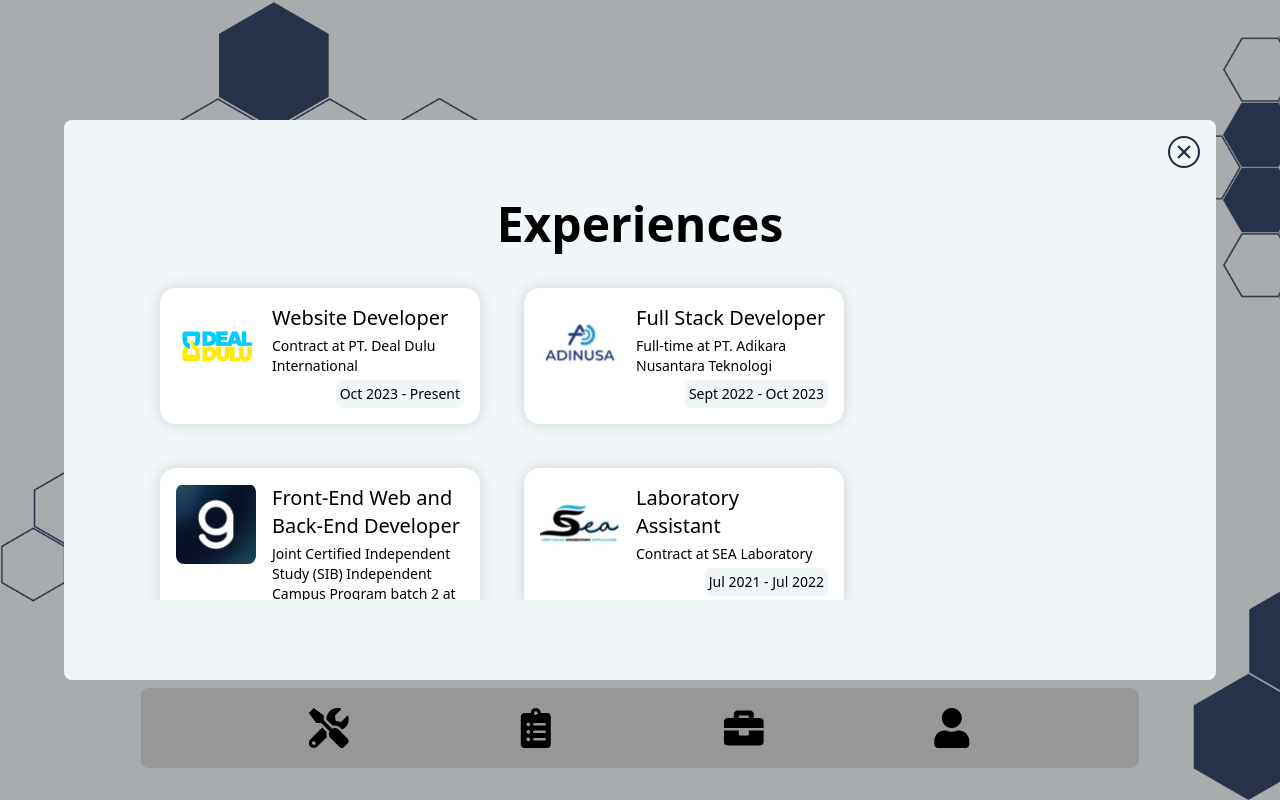
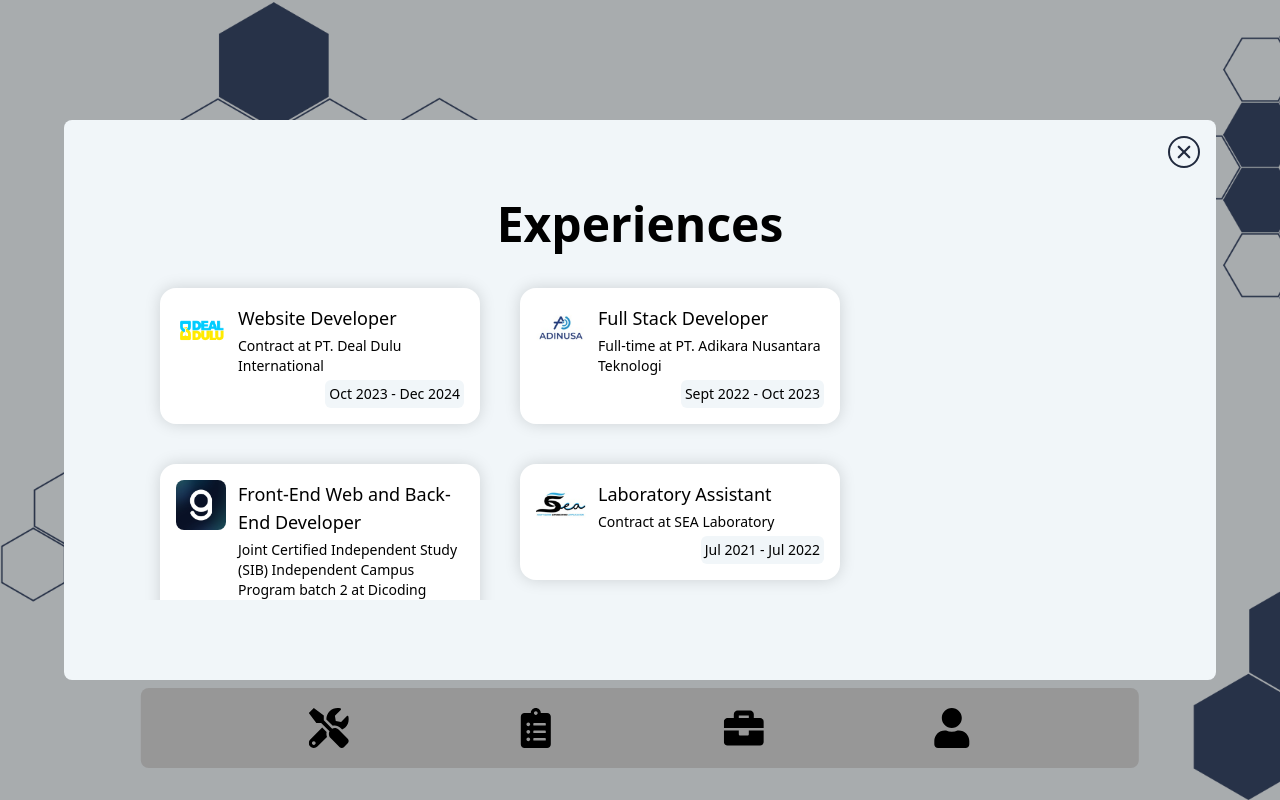
Before and after one commit to MushlihNur/mushlih-portfolio, a React (Vite) app: page /experiences in a window 1280 px wide. Built offline with nearby package versions, Linux system fonts and the light colour scheme.

Commit message:
feat (experiences): update data & refine some style

```diff
--- a/src/App.jsx
+++ b/src/App.jsx
@@ -24,7 +24,7 @@ function App() {
   }, []);
 
   return (
-    <div className="bg-color-1 h-screen bg-[url('./assets/images/background.png')] bg-cover bg-no-repeat p-4 relative">
+    <div className="bg-color-1 h-screen bg-[url('./assets/images/background/background.png')] bg-cover bg-no-repeat p-4 relative">
       <div className="flex items-center justify-center h-full w-full">
         <div className="inline-flex items-stretch gap-2">
           <div className="w-1 bg-[#212A3E]"></div>
--- a/src/components/modals/ExperiencesModal.jsx
+++ b/src/components/modals/ExperiencesModal.jsx
@@ -4,12 +4,12 @@ import ModalSection from "./ModalSection";
 function ExperiencesModal() {
   return (
     <ModalSection title="Experiences">
-      <div className="flex flex-row flex-wrap justify-start gap-3 sm:gap-6 lg:gap-6 xl:gap-11 w-full p-4">
+      <div className="flex flex-row flex-wrap justify-start gap-3 sm:gap-6 lg:gap-6 xl:gap-10 w-full p-4">
         {[...experiencesData].reverse().map((experience) => (
-          <div key={experience.id} className="flex items-start justify-start gap-4 bg-[#FFFFFF] rounded-2xl p-4 w-full lg:w-[320px] h-fit shadow-[0_0_16px_rgba(0,0,0,0.15)]">
-            <img src={experience?.logo} alt="" className="size-[80px] aspect-square rounded-lg object-contain"/>
+          <div key={experience.id} className="flex items-start justify-start gap-3 bg-[#FFFFFF] rounded-2xl p-4 w-full lg:w-[320px] h-fit shadow-[0_0_16px_rgba(0,0,0,0.15)]">
+            <img src={experience?.logo} alt="" className="size-[50px] aspect-square rounded-lg object-contain"/>
             <div className="flex flex-col justify-start gap-1 text-start w-full">
-              <h2 className="text-lg xl:text-xl">{experience?.role}</h2>
+              <h2 className="text-base xl:text-lg">{experience?.role}</h2>
               <p className="text-xs xl:text-sm">{experience?.description}</p>
               <div className="self-end w-fit bg-color-1 rounded-md p-1">
                 <p className="text-xs xl:text-sm text-end"><span>{experience?.startDate}</span> - <span>{experience?.endDate}</span></p>
--- a/src/components/modals/ModalSection.jsx
+++ b/src/components/modals/ModalSection.jsx
@@ -62,7 +62,6 @@ function ModalSection({ title, children }) {
               duration: 0.5,
             }}
           >
-            {/* Tombol Close */}
             <button
               onClick={handleClose}
               className="absolute top-4 right-4 text-color-3 bg-transparent hover:bg-color-3 hover:text-color-4 rounded-full border-2 border-color-3 text-sm w-8 h-8 inline-flex justify-center items-center focus:bg-color-3 focus-within:text-color-4 transition-all duration-300 ease-in-out"
--- a/src/utils/localData.js
+++ b/src/utils/localData.js
@@ -105,7 +105,7 @@ const experiencesData = [
     role: 'Website Developer',
     description: 'Contract at PT. Deal Dulu International',
     startDate: 'Oct 2023',
-    endDate: 'Present',
+    endDate: 'Dec 2024',
     logo: '/src/assets/images/experiences/dealdulu.png',
   }
 ];
```
Also changed, not shown: src/assets/images/background/background.png (renamed from src/assets/images/background.png).
